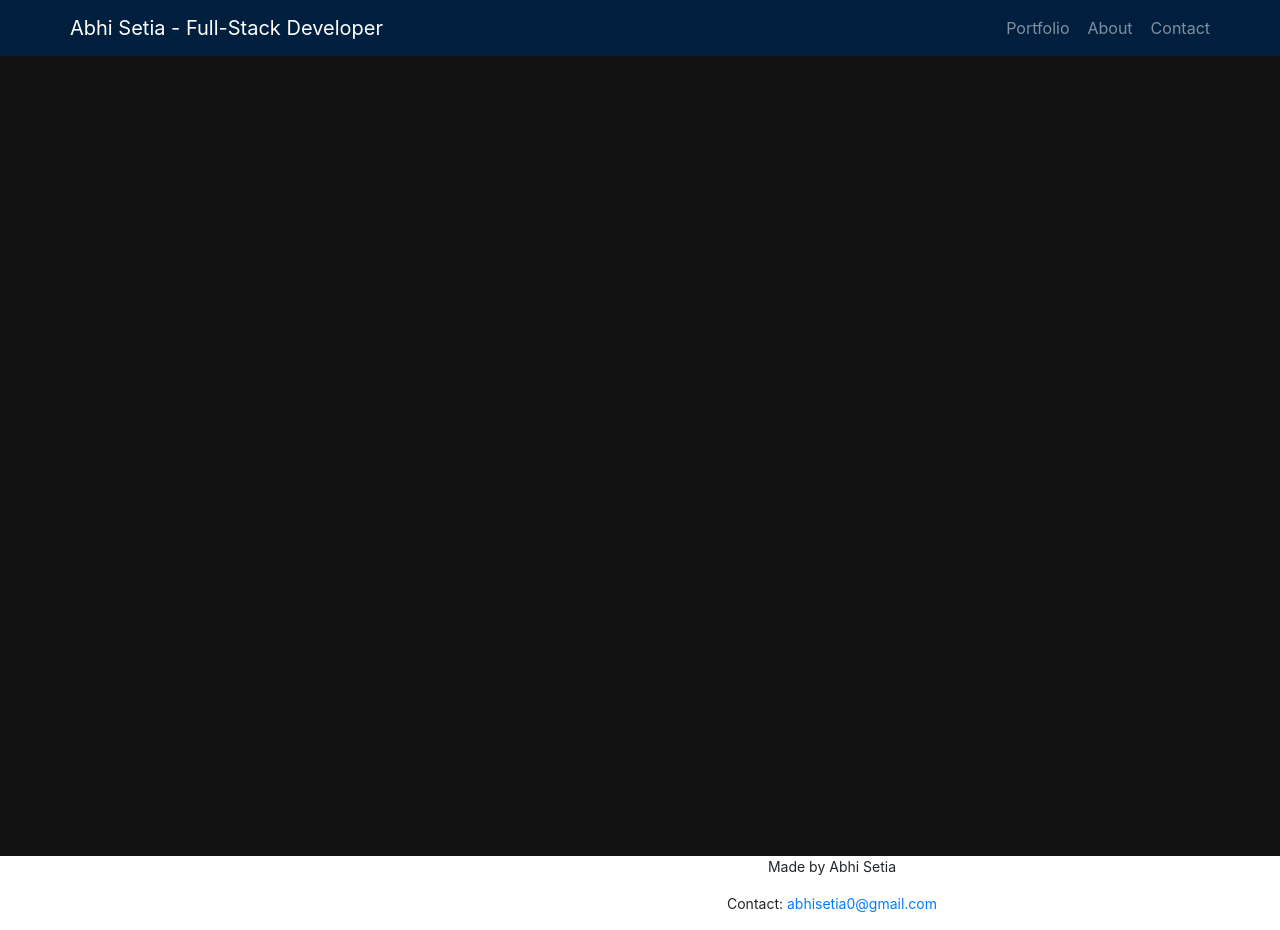
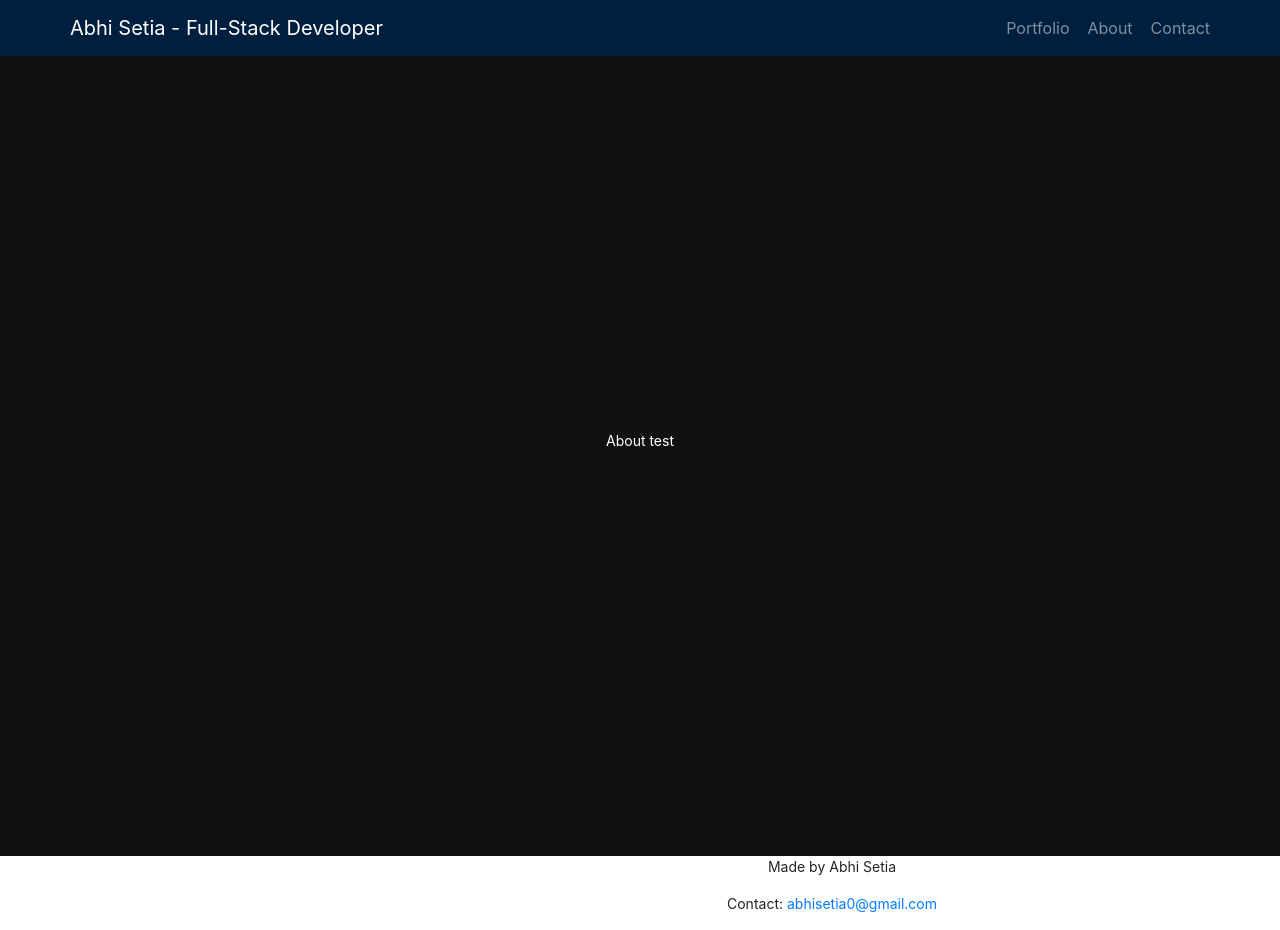
Before and after one commit to alextheprogrammer21/Portfolio, a React (Create React App) app: page / in a window 1280 px wide. Both pictures are taken after a click on the element "About". Built offline with nearby package versions, Linux system fonts and the light colour scheme.

Commit message:
Set everything up to return some html for about and contact pages

```diff
--- a/src/App.js
+++ b/src/App.js
@@ -5,6 +5,8 @@
 import React from 'react';
 import Navigation from './Components/Navigation';
 import Card from './Components/Card'
+import About from './Components/About';
+import Contact from './Components/Contact';
 import './App.css';
 
 const projects = [
@@ -32,17 +34,6 @@ function App() {
     );
   });
 
-  const aboutInfo = function() {
-    return (
-      <p> Test </p>
-    )
-  }
-
-  const contactInfo = function() {
-    return (
-      <p> Contact me at: abhisetia0@gmail.com </p>
-    )
-  }
   function handlePageChange(pageChange) {
 
     setAboutBool(false)
@@ -67,8 +58,8 @@ function App() {
       <header className="App-header">
         <p className='cards'>
         {portfolioBool ? listOfProjects : <div> </div>}
-        {aboutBool ? aboutInfo : <div> </div>}
-        {contactBool ? contactInfo : <div> </div>}
+        {aboutBool ? <About></About> : <div> </div>}
+        {contactBool ? <Contact></Contact> : <div> </div>}
         </p>
       </header>
       <footer>
--- /dev/null
+++ b/src/Components/About.jsx
@@ -0,0 +1,9 @@
+import React from "react";
+import "./About.css";
+
+
+export default function About() {
+    return (
+        <p> About test </p>
+    )
+}
--- /dev/null
+++ b/src/Components/Contact.jsx
@@ -0,0 +1,9 @@
+import React from "react";
+import "./Contact.css";
+
+
+export default function About() {
+    return (
+        <p> Contact me at abhisetia0@gmail.com </p>
+    )
+}
```
Also changed, not shown: src/Components/About.css (added), src/Components/Contact.css (added).
